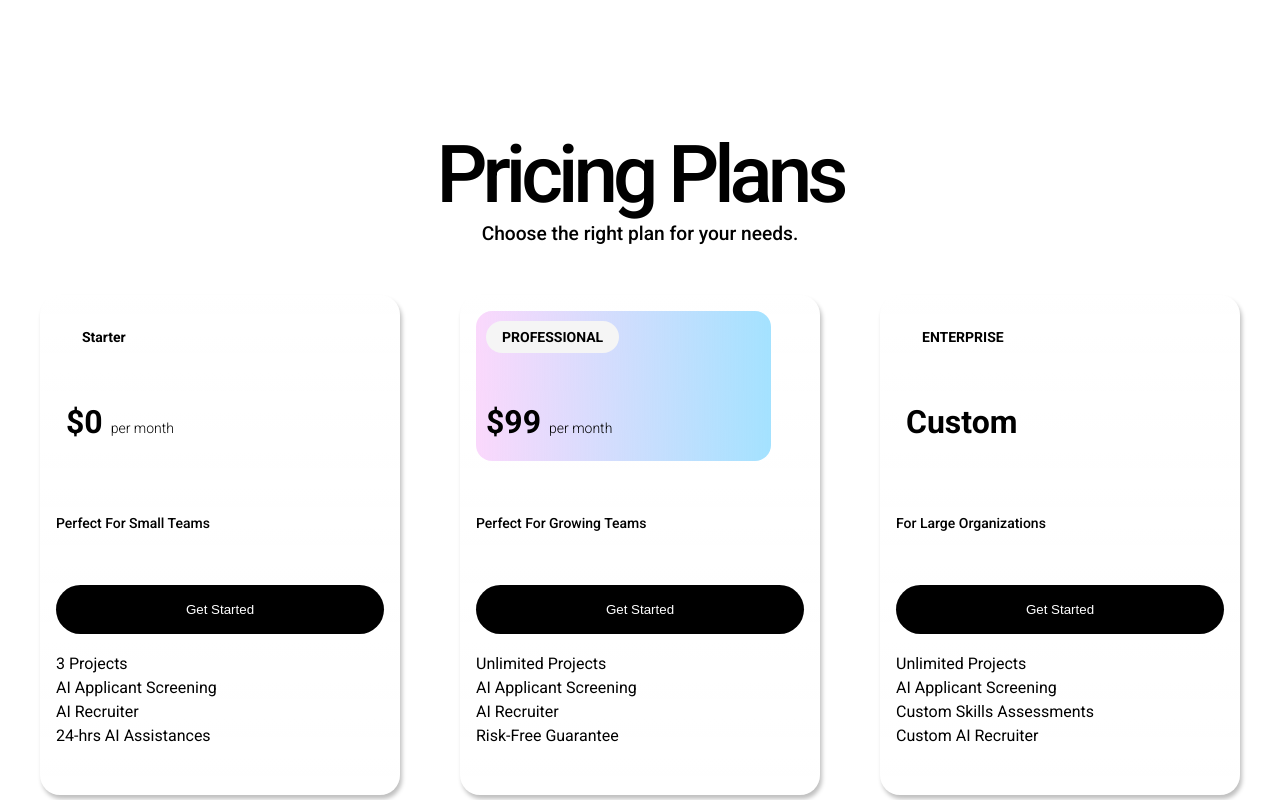
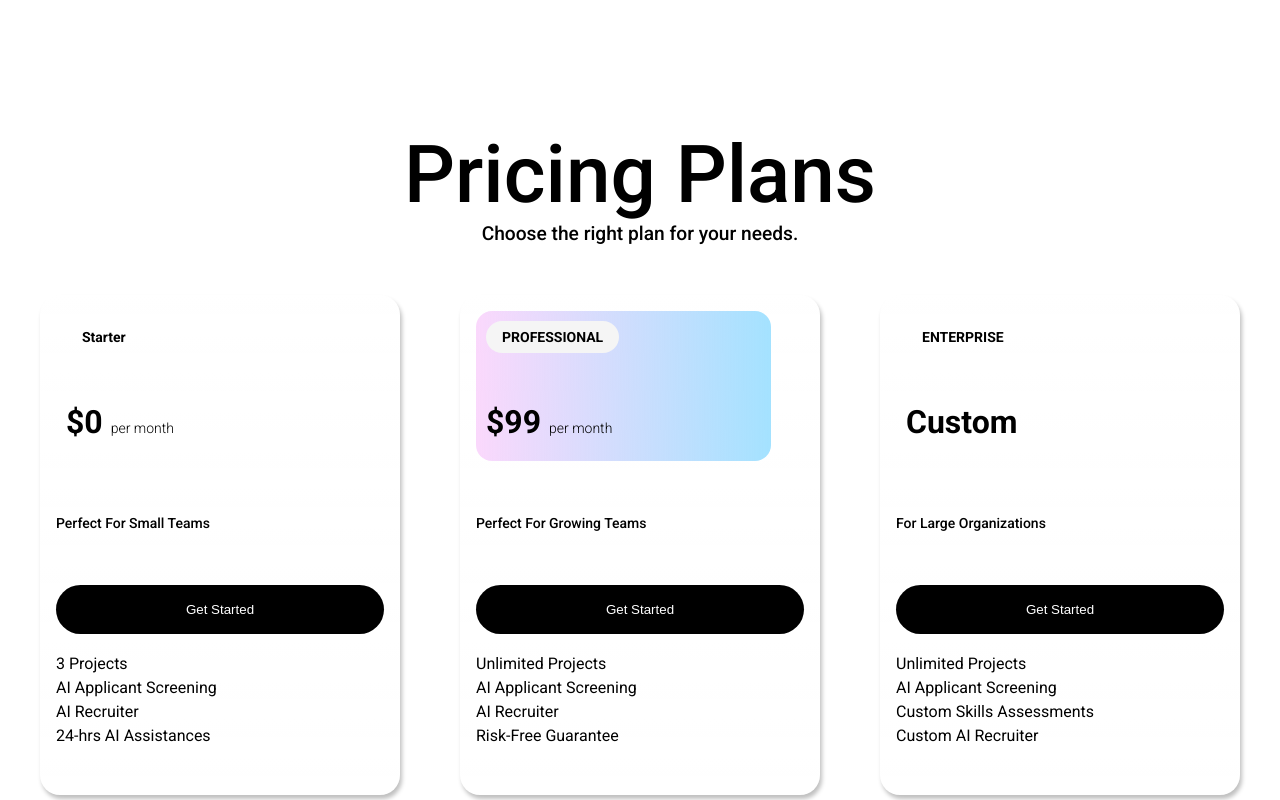
Before and after one commit to H4mblee2502/Pricing-plans, a plain HTML site: page index.html in a window 1280 px wide. Drawn offline with Linux system fonts and the light colour scheme.

```diff
--- a/style.css
+++ b/style.css
@@ -20,7 +20,6 @@
 .textPlan h3{
     font-size: clamp(2rem, 7vw + .5rem, 5em);
     font-weight: 500;
-    letter-spacing: -5px;
 }
 .textPlan p{
     font-weight: 500;
```
